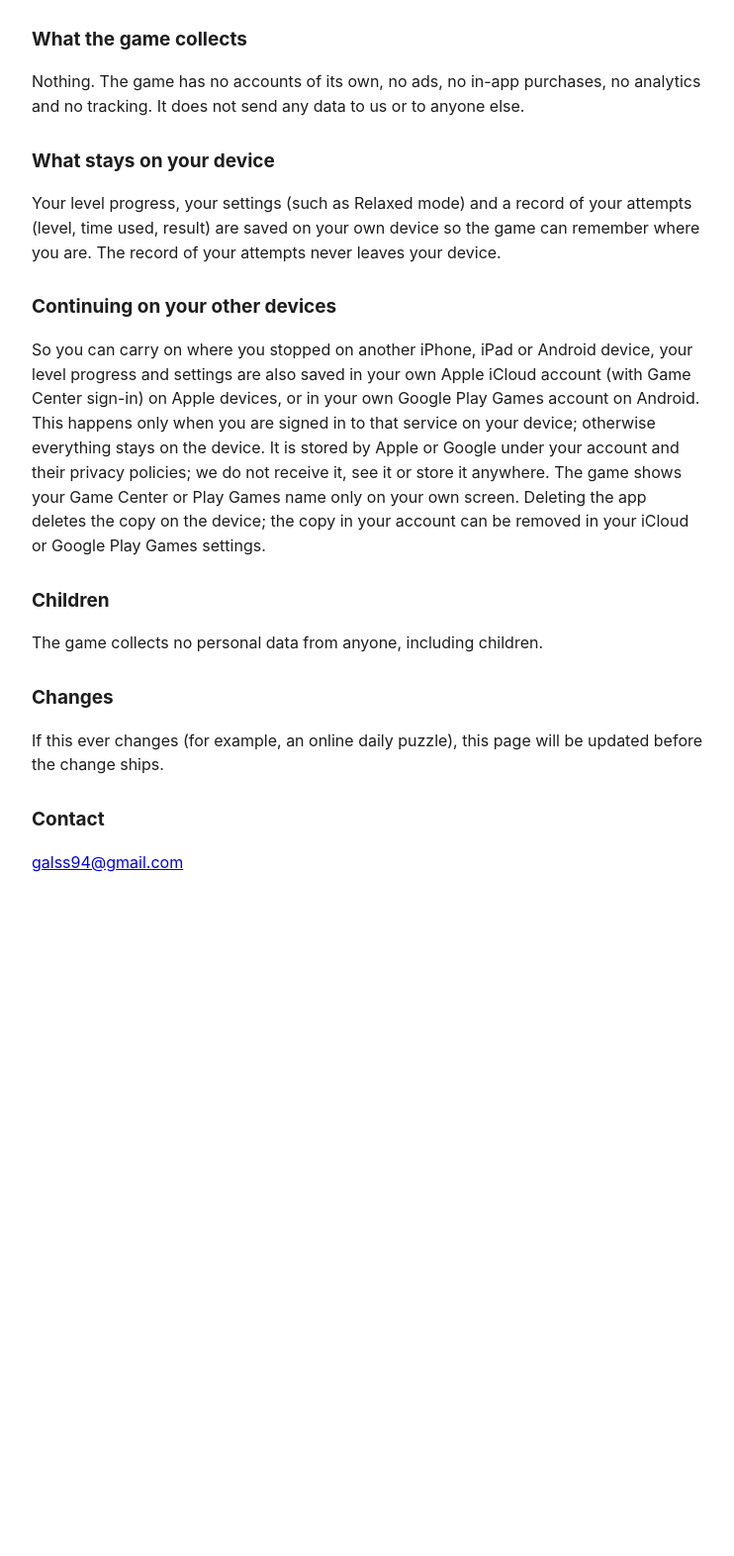
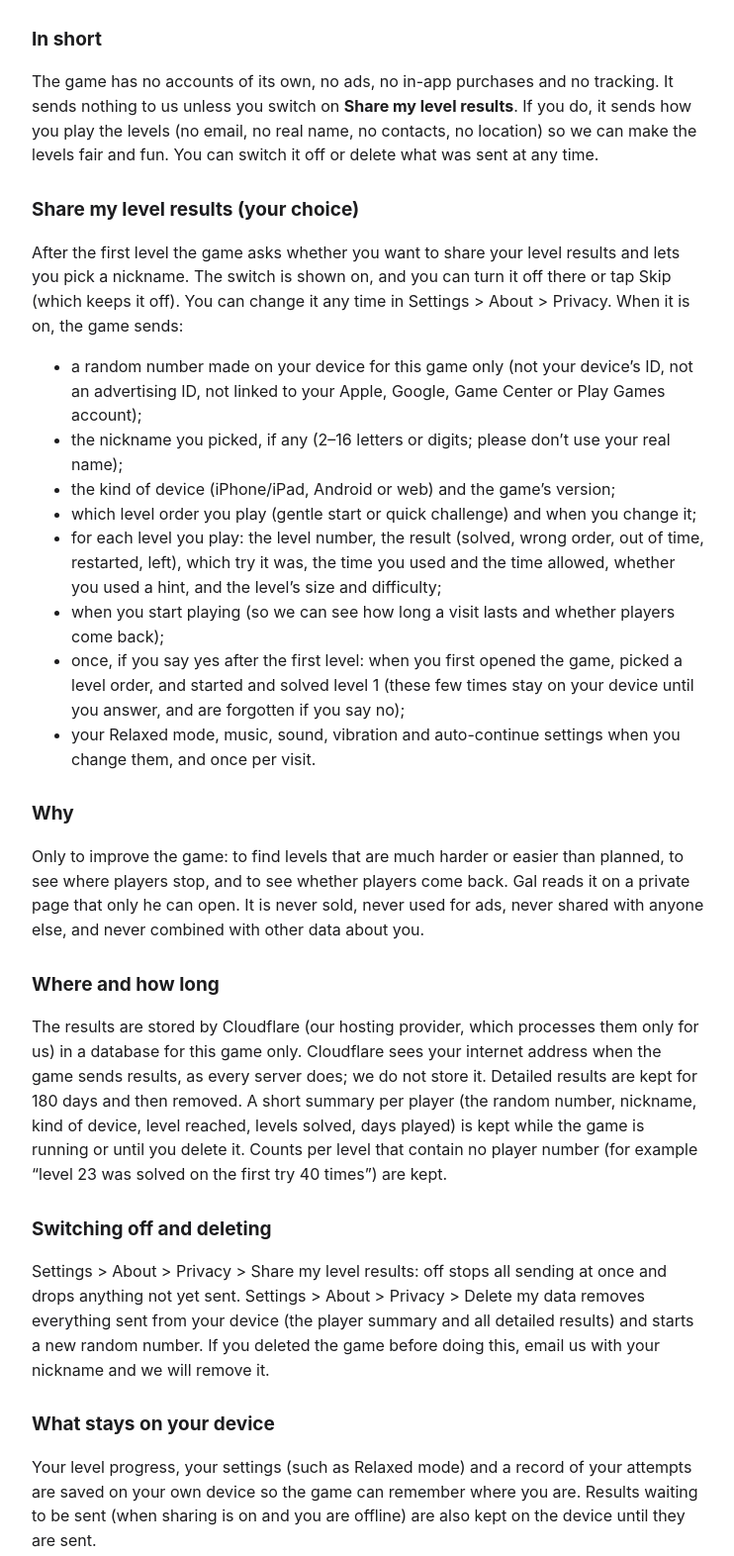
Before and after one commit to Gamesforfun3/gamesforfun3.github.io, a plain HTML site: page paint-a-pattern/privacy/index.html in a window 1280 px wide. Shown: the part 204-1776 px from the top of the page at 99% size, without its empty margins (268-1010 px from the left). Before the commit the page ends 1136 px from the top, so only its background shows below. Drawn offline with Linux system fonts and the light colour scheme.

Commit message:
Paint a Pattern privacy: opt-in sharing and the daily reminder

```diff
--- a/paint-a-pattern/privacy/index.html
+++ b/paint-a-pattern/privacy/index.html
@@ -20,14 +20,61 @@
 <p>Paint a Pattern is a puzzle game made by Gal Samuchyan (Gamesforfun3). This page explains what
 information the game handles.</p>
 
-<h2>What the game collects</h2>
-<p>Nothing. The game has no accounts of its own, no ads, no in-app purchases, no analytics and no tracking. It does
-not send any data to us or to anyone else.</p>
+<h2>In short</h2>
+<p>The game has no accounts of its own, no ads, no in-app purchases and no tracking. It sends nothing to us unless you
+switch on <b>Share my level results</b>. If you do, it sends how you play the levels (no email, no real name, no
+contacts, no location) so we can make the levels fair and fun. You can switch it off or delete what was sent at any
+time.</p>
+
+<h2>Share my level results (your choice)</h2>
+<p>After the first level the game asks whether you want to share your level results and lets you pick a nickname.
+The switch is shown on, and you can turn it off there or tap Skip (which keeps it off). You can change it any time in
+Settings &gt; About &gt; Privacy. When it is on, the game sends:</p>
+<ul>
+<li>a random number made on your device for this game only (not your device&rsquo;s ID, not an advertising ID, not
+linked to your Apple, Google, Game Center or Play Games account);</li>
+<li>the nickname you picked, if any (2&ndash;16 letters or digits; please don&rsquo;t use your real name);</li>
+<li>the kind of device (iPhone/iPad, Android or web) and the game&rsquo;s version;</li>
+<li>which level order you play (gentle start or quick challenge) and when you change it;</li>
+<li>for each level you play: the level number, the result (solved, wrong order, out of time, restarted, left), which
+try it was, the time you used and the time allowed, whether you used a hint, and the level&rsquo;s size and
+difficulty;</li>
+<li>when you start playing (so we can see how long a visit lasts and whether players come back);</li>
+<li>once, if you say yes after the first level: when you first opened the game, picked a level order, and started
+and solved level 1 (these few times stay on your device until you answer, and are forgotten if you say no);</li>
+<li>your Relaxed mode, music, sound, vibration and auto-continue settings when you change them, and once per visit.</li>
+</ul>
+
+<h2>Why</h2>
+<p>Only to improve the game: to find levels that are much harder or easier than planned, to see where players stop,
+and to see whether players come back. Gal reads it on a private page that only he can open. It is never sold, never
+used for ads, never shared with anyone else, and never combined with other data about you.</p>
+
+<h2>Where and how long</h2>
+<p>The results are stored by Cloudflare (our hosting provider, which processes them only for us) in a database for
+this game only. Cloudflare sees your internet address when the game sends results, as every server does; we do not
+store it. Detailed results are kept for 180 days and then removed. A short summary per player (the random number,
+nickname, kind of device, level reached, levels solved, days played) is kept while the game is running or until you
+delete it. Counts per level that contain no player number (for example &ldquo;level 23 was solved on the first try
+40 times&rdquo;) are kept.</p>
+
+<h2>Switching off and deleting</h2>
+<p>Settings &gt; About &gt; Privacy &gt; Share my level results: off stops all sending at once and drops anything not yet sent.
+Settings &gt; About &gt; Privacy &gt; Delete my data removes everything sent from your device (the player summary and all
+detailed results) and starts a new random number. If you deleted the game before doing this, email us with your
+nickname and we will remove it.</p>
 
 <h2>What stays on your device</h2>
-<p>Your level progress, your settings (such as Relaxed mode) and a record of your attempts (level, time
-used, result) are saved on your own device so the game can remember where you are. The record of your
-attempts never leaves your device.</p>
+<p>Your level progress, your settings (such as Relaxed mode) and a record of your attempts are saved on your own
+device so the game can remember where you are. Results waiting to be sent (when sharing is on and you are offline)
+are also kept on the device until they are sent.</p>
+
+<h2>Daily reminder</h2>
+<p>If you turn on the daily reminder (it is off until you say yes), the game asks your phone to show a short note on
+days when today's puzzle is still waiting. These reminders are local: they are set up by the game on your device and
+shown by your phone; no server sends them and nothing about them leaves your device. Your reminder choice and time
+stay on this device. Turn it off in Settings &gt; Daily reminder or in your phone's settings. If sharing is on, the
+game also sends whether the reminder was turned on or off, like its other settings.</p>
 
 <h2>Continuing on your other devices</h2>
 <p>So you can carry on where you stopped on another iPhone, iPad or Android device, your level progress and
@@ -36,14 +83,15 @@ your own Google Play Games account on Android. This happens only when you are si
 device; otherwise everything stays on the device. It is stored by Apple or Google under your account and their
 privacy policies; we do not receive it, see it or store it anywhere. The game shows your Game Center or Play
 Games name only on your own screen. Deleting the app deletes the copy on the device; the copy in your account can
-be removed in your iCloud or Google Play Games settings.</p>
+be removed in your iCloud or Google Play Games settings. Your sharing choice and random number are not copied to
+your other devices.</p>
 
 <h2>Children</h2>
-<p>The game collects no personal data from anyone, including children.</p>
+<p>The game asks for no real names, emails or contact details. A nickname is optional and is checked against a short
+list of rude words. Parents can switch sharing off or delete the data in Settings &gt; About &gt; Privacy, or email us.</p>
 
 <h2>Changes</h2>
-<p>If this ever changes (for example, an online daily puzzle), this page will be updated before the change
-ships.</p>
+<p>If what the game sends ever changes, this page will be updated before the change ships.</p>
 
 <h2>Contact</h2>
 <p><a href="mailto:galss94@gmail.com">galss94@gmail.com</a></p>
```
